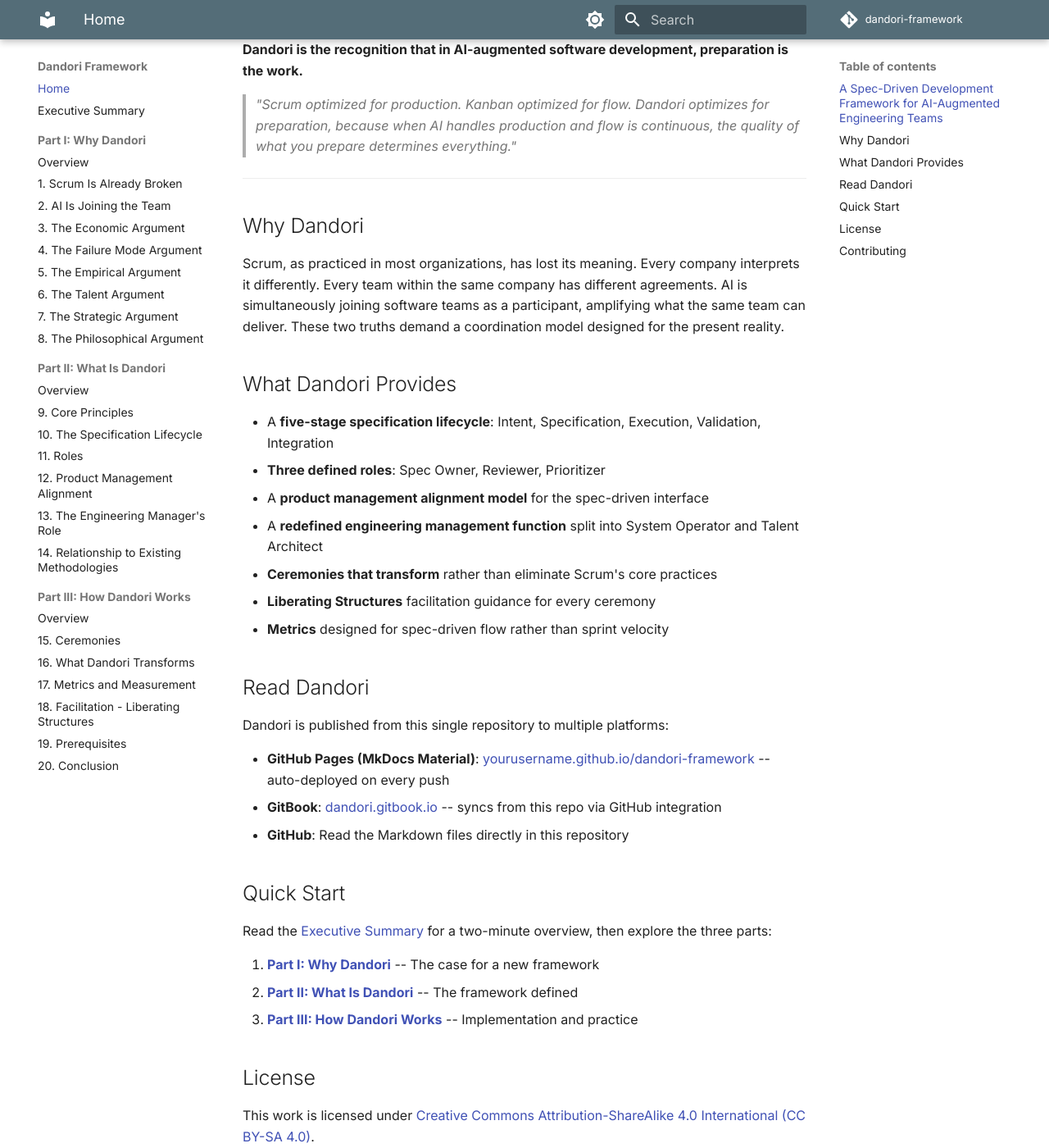
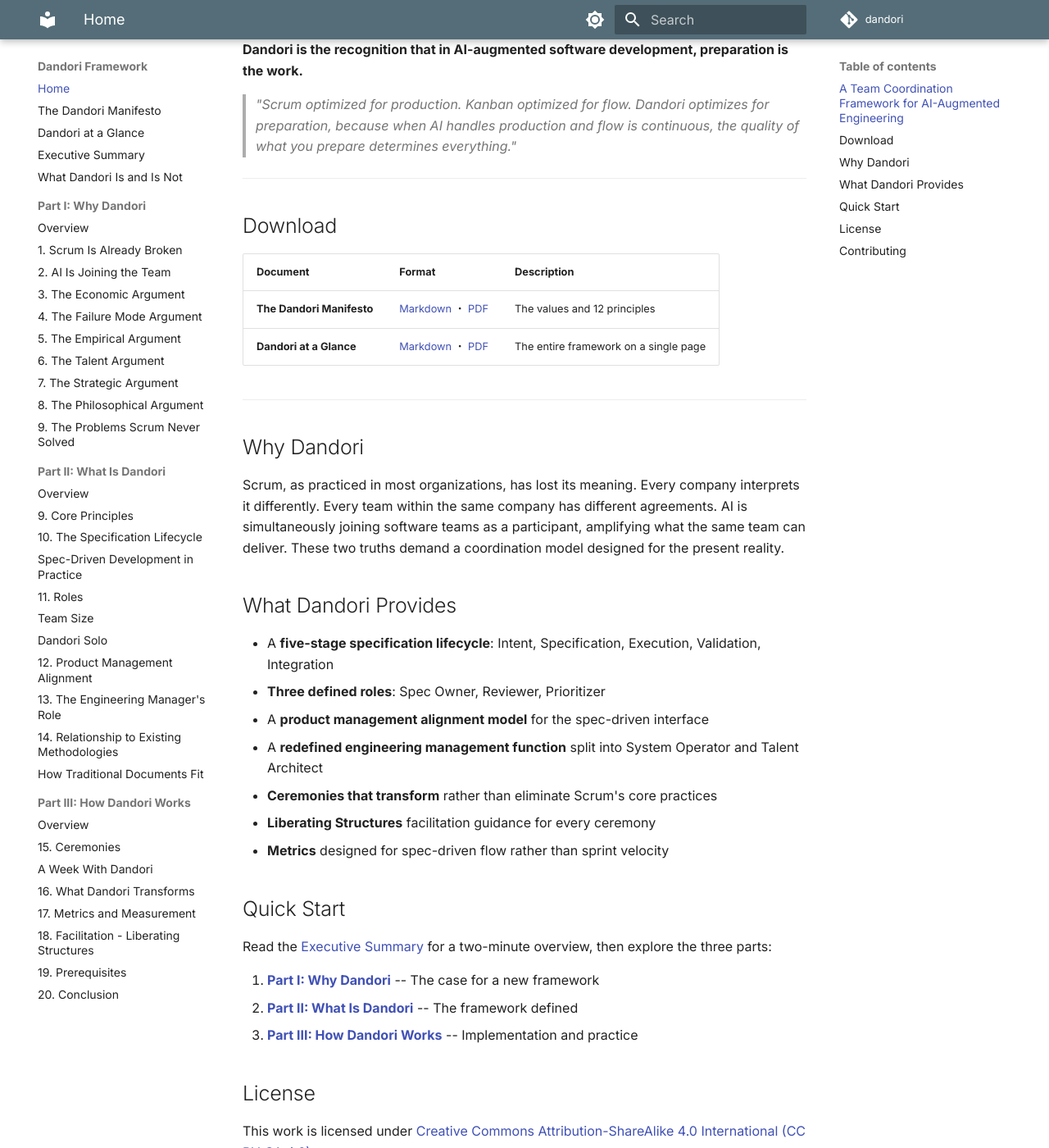
Before and after one commit to GTuritto/dandori, an MkDocs documentation site: the page built from docs/index.md, in a window 1280 px wide and 1400 px high, scrolled down 480 px. Shown: the whole window at 82% size. Built offline with MkDocs 1.6.1 and Material for MkDocs 9.7.7, drawn with Linux system fonts in a browser that asks for light colours; comment, search, counter and statistics services are not loaded; some of the changed text lies outside the part shown.

Commit message:
Fix placeholder URLs, add TOC to README, and modernize CI
- Replace yourusername/dandori-framework with GTuritto/dandori across
  mkdocs.yml, README.md, and docs/index.md
- Add full table of contents to README with links to all 20 chapters
- Modernize GitHub Actions workflow to use deploy-pages action
- Expand .gitignore with Python and editor entries for MkDocs builds
- Add edit_uri to mkdocs.yml for GitHub edit buttons

Co-Authored-By: Claude Opus 4.6 <noreply@anthropic.com>

```diff
--- a/docs/index.md
+++ b/docs/index.md
@@ -1,6 +1,6 @@
 # 段取り Dandori
 
-## A Spec-Driven Development Framework for AI-Augmented Engineering Teams
+## A Team Coordination Framework for AI-Augmented Engineering
 
 **Dandori** (段取り) is a Japanese word meaning "preparation" or "setup." In the Toyota Production System, dandori refers to the meticulous preparation work done before production begins. The principle is simple: the quality of output is determined by the quality of preparation, not by what happens on the production line.
 
@@ -9,6 +9,15 @@ In AI-augmented software development, Dandori carries the same meaning. When AI
 **Dandori is the recognition that in AI-augmented software development, preparation is the work.**
 
 > *"Scrum optimized for production. Kanban optimized for flow. Dandori optimizes for preparation, because when AI handles production and flow is continuous, the quality of what you prepare determines everything."*
+
+---
+
+## Download
+
+| Document | Format | Description |
+|----------|--------|-------------|
+| **The Dandori Manifesto** | [Markdown](MANIFESTO.md) ・ [PDF](assets/dandori-manifesto.pdf) | The values and 12 principles |
+| **Dandori at a Glance** | [Markdown](ONE-PAGER.md) ・ [PDF](assets/dandori-onepager.pdf) | The entire framework on a single page |
 
 ---
 
@@ -26,14 +35,6 @@ Scrum, as practiced in most organizations, has lost its meaning. Every company i
 - **Liberating Structures** facilitation guidance for every ceremony
 - **Metrics** designed for spec-driven flow rather than sprint velocity
 
-## Read Dandori
-
-Dandori is published from this single repository to multiple platforms:
-
-- **GitHub Pages (MkDocs Material)**: [yourusername.github.io/dandori-framework](https://yourusername.github.io/dandori-framework/) -- auto-deployed on every push
-- **GitBook**: [dandori.gitbook.io](https://dandori.gitbook.io/) -- syncs from this repo via GitHub integration
-- **GitHub**: Read the Markdown files directly in this repository
-
 ## Quick Start
 
 Read the [Executive Summary](executive-summary.md) for a two-minute overview, then explore the three parts:
@@ -50,7 +51,7 @@ You are free to share and adapt this framework, even commercially, as long as yo
 
 ## Contributing
 
-Dandori is an open framework. Contributions, feedback, and real-world experience reports are welcome. See [CONTRIBUTING.md](https://github.com/yourusername/dandori-framework/blob/main/CONTRIBUTING.md) for guidelines.
+Dandori is an open framework. Contributions, feedback, and real-world experience reports are welcome. See [CONTRIBUTING.md](https://github.com/GTuritto/dandori/blob/main/CONTRIBUTING.md) for guidelines.
 
 ---
 
--- a/mkdocs.yml
+++ b/mkdocs.yml
@@ -1,8 +1,8 @@
 site_name: "Dandori Framework"
-site_description: "A Spec-Driven Development Framework for AI-Augmented Engineering Teams"
-site_url: https://yourusername.github.io/dandori-framework/
-repo_url: https://github.com/yourusername/dandori-framework
-repo_name: dandori-framework
+site_description: "A Team Coordination Methodology for AI-Augmented Engineering"
+site_url: https://GTuritto.github.io/dandori/
+repo_url: https://github.com/GTuritto/dandori
+repo_name: dandori
 
 theme:
   name: material
@@ -48,7 +48,10 @@ plugins:
 
 nav:
   - Home: index.md
+  - The Dandori Manifesto: MANIFESTO.md
+  - Dandori at a Glance: ONE-PAGER.md
   - Executive Summary: executive-summary.md
+  - What Dandori Is and Is Not: what-dandori-is-not.md
   - "Part I: Why Dandori":
     - Overview: part-1-why/README.md
     - 1. Scrum Is Already Broken: part-1-why/01-scrum-is-broken.md
@@ -59,17 +62,23 @@ nav:
     - 6. The Talent Argument: part-1-why/06-talent-argument.md
     - 7. The Strategic Argument: part-1-why/07-strategic-argument.md
     - 8. The Philosophical Argument: part-1-why/08-philosophical-argument.md
+    - 9. The Problems Scrum Never Solved: part-1-why/09-problems-scrum-never-solved.md
   - "Part II: What Is Dandori":
     - Overview: part-2-what/README.md
     - 9. Core Principles: part-2-what/09-core-principles.md
     - 10. The Specification Lifecycle: part-2-what/10-specification-lifecycle.md
+    - Spec-Driven Development in Practice: part-2-what/10b-understanding-sdd.md
     - 11. Roles: part-2-what/11-roles.md
+    - Team Size: part-2-what/11b-team-size.md
+    - Dandori Solo: part-2-what/11c-dandori-solo.md
     - 12. Product Management Alignment: part-2-what/12-product-alignment.md
     - 13. The Engineering Manager's Role: part-2-what/13-em-role.md
     - 14. Relationship to Existing Methodologies: part-2-what/14-methodology-comparison.md
+    - How Traditional Documents Fit: part-2-what/14b-document-landscape.md
   - "Part III: How Dandori Works":
     - Overview: part-3-how/README.md
     - 15. Ceremonies: part-3-how/15-ceremonies.md
+    - A Week With Dandori: part-3-how/15b-a-week-with-dandori.md
     - 16. What Dandori Transforms: part-3-how/16-transformations.md
     - 17. Metrics and Measurement: part-3-how/17-metrics.md
     - 18. Facilitation - Liberating Structures: part-3-how/18-liberating-structures.md
```
Also changed, not shown: README.md (+11 -2 lines), 2 other files.
